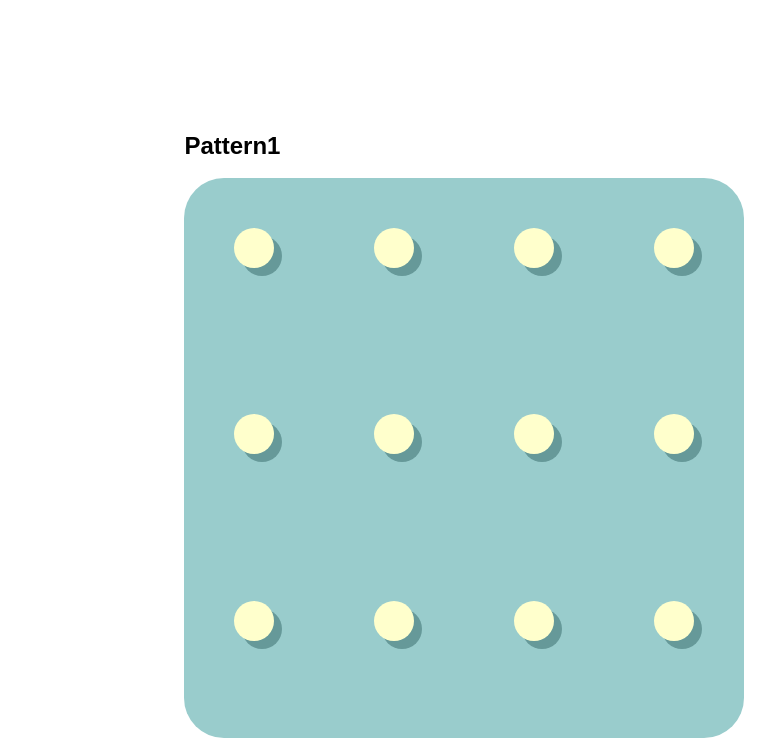
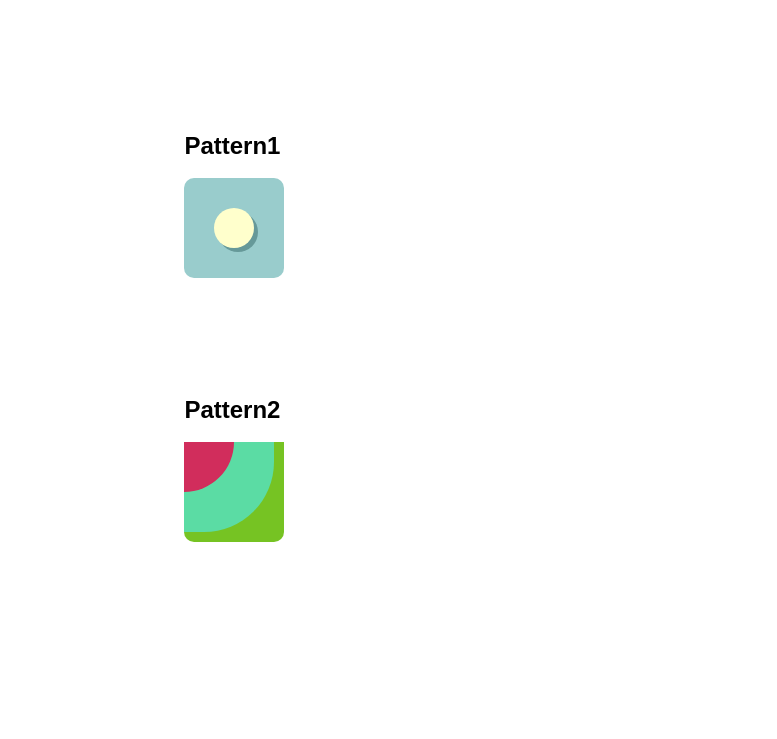
Before and after one commit to YMZzsz/Expanded-Tools-Interactive, a plain HTML site: page Projects/Project-01/03-Coop-Patterns/index.html in a window 1280 px wide. Shown: the part 80-819 px from the top of the page, without its empty margins (0-777 px from the left). Drawn offline with Linux system fonts and the light colour scheme.

Commit message:
co-op update

```diff
--- a/Projects/Project-01/03-Coop-Patterns/03-Coop-Patterns.css
+++ b/Projects/Project-01/03-Coop-Patterns/03-Coop-Patterns.css
@@ -45,15 +45,36 @@ a:hover{
 
 }
 
+.backgroundindexbox{
+    display:inline-flex;
+    flex-direction: row;
+    flex-wrap: wrap;
+    width:100px;
+    height:100px;
+    background-color: #99cccc;
+    border-radius: 10px;
+}
+
+.dotsindex{
+    width:40px;
+    height:40px;
+    border-radius: 50%;
+    background-color: #ffffcc;
+    margin: auto;
+    box-shadow: 4px 4px #669999;
+}
+
 .backgroundbox{
     display:inline-flex;
     flex-direction: row;
     flex-wrap: wrap;
+    margin: auto;
     width:560px;
     height:560px;
     background-color: #99cccc;
     border-radius: 40px;
 }
+
 .dots{
     width:40px;
     height:40px;
@@ -75,6 +96,24 @@ a:hover{
 .wrap{
      display: flex;
      flex-direction: row;
+}
+
+.item1index{
+    height: 100px;
+    width: 100px;
+    border-bottom-left-radius: 10%;
+    border-bottom-right-radius: 10%;
+    background-color: #76C323;
+}
+.item2index{
+    display: block;
+    height: 50px;
+    width:50px;
+    border-bottom-right-radius: 100%;
+    background-color: #d12d5c;
+    position:relative;
+    box-shadow: 20px 20px 0px 20px #5bdca4;
+
 }
 
 .item1{
--- a/Projects/Project-01/03-Coop-Patterns/index.html
+++ b/Projects/Project-01/03-Coop-Patterns/index.html
@@ -1,5 +1,4 @@
 <!DOCTYPE html>
-
 <html>
 	<head>
 		<title>Project 1 Patterns: 03 Co-op Patterns</title>
@@ -13,46 +12,22 @@
 
             <h2>Pattern1</h2>
 
-            <div class="backgroundbox">
-                <div class="dots"></div>
-                <div class="dots"></div>
-                <div class="dots"></div>
-                <div class="dots"></div>
-                <div class="dots"></div>
-                <div class="dots"></div>
-                <div class="dots"></div>
-                <div class="dots"></div>
-                <div class="dots"></div>
-                <div class="dots"></div>
-                <div class="dots"></div>
-                <div class="dots"></div>
-            </div>
+            <a class="backgroundindexbox" href="cooppattern1.html">
+                <div class="dotsindex"></div>
+                </a>
 
             <div style="height:100px;width:10px;"></div>
 
 			<h2>Pattern2</h2>
 
-              <div class="wrap">
-                  <div class="item1">
-                                        <div class="triangle">
-                    <div class="item2">
-                    <div class="item2re">
-                        <div class="item3">
-                        <div class="item3re">
-                            <div class="item4">
-                                <div class="item4re">
-                                <div class="item5">
-                                    <div class="item5re"></div>
-                                    </div>
-                                </div>
-                            </div>
-                        </div>
-                        </div>
-                    </div>
-                    </div>
+              <a class="wrap" href="cooppattern2.html">
+                  <div class="item1index">
+                    <div class="item2index">
                   </div>
                   </div>
-            </div>
+
+
+            </a>
         </div>
 	</body>
 </html>
```
Also changed, not shown: Projects/Project-01/03-Coop-Patterns/cooppattern1.html (added, +31 -0 lines), Projects/Project-01/03-Coop-Patterns/cooppattern2.html (added, +34 -0 lines).
